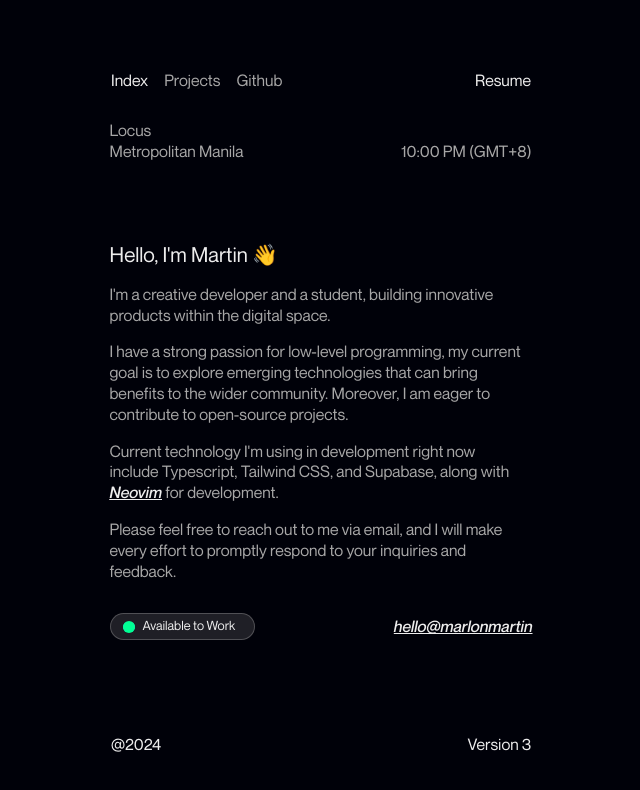
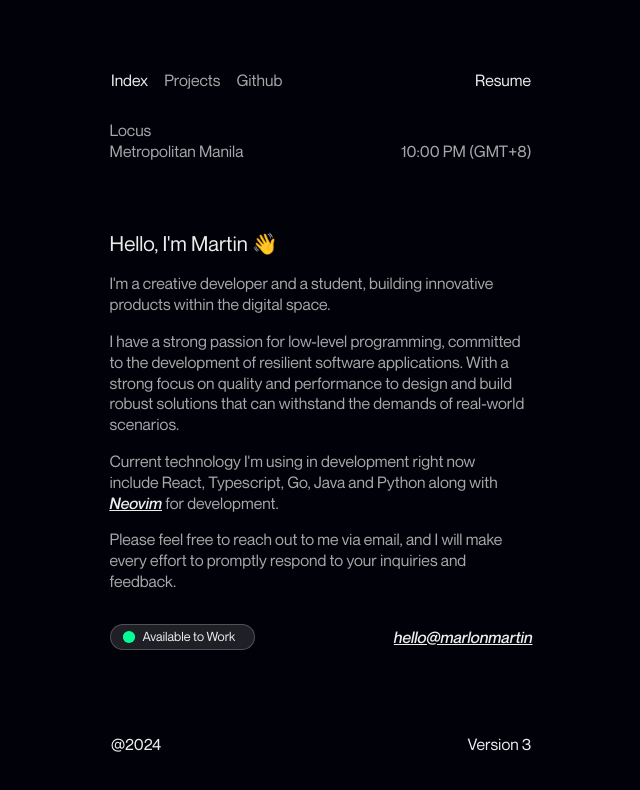
Before and after one commit to decimozs/mrlnmrtin, a Next.js app: page / in a window 1280 px wide. Shown: the top 790 px of the page, without its empty margins (319-959 px from the left). Built offline with nearby package versions, Linux system fonts and the light colour scheme.

Commit message:
chore: fix bio component details

```diff
--- a/src/components/fragments/Bio.tsx
+++ b/src/components/fragments/Bio.tsx
@@ -4,13 +4,14 @@ export default function Bio() {
   return (
     <div className="text-slate flex flex-col gap-4">
       <p className="max-w-[423px]">
-        I have a strong passion for low-level programming, my current goal is to
-        explore emerging technologies that can bring benefits to the wider
-        community. Moreover, I am eager to contribute to open-source projects.
+        I have a strong passion for low-level programming, committed to the
+        development of resilient software applications. With a strong focus on
+        quality and performance to design and build robust solutions that can
+        withstand the demands of real-world scenarios.
       </p>
       <p className="max-w-[406px]">
         Current technology I&apos;m using in development right now include
-        Typescript, Tailwind CSS, and Supabase, along with{" "}
+        React, Typescript, Go, Java and Python along with{" "}
         <span className="text-white underline italic cursor-pointer nvim btooltip">
           <a href="https://github.com/decimozs/minimal-gruvbox" target="_blank">
             Neovim
--- a/src/constants/index.ts
+++ b/src/constants/index.ts
@@ -110,7 +110,7 @@ const archiveItems: TArchiveProps[] = [
   },
   {
     title: "ART CLI",
-    href: "/https://github.com/decimozs/art-cli",
+    href: "https://github.com/decimozs/art-cli",
     year: 2023,
   },
   {
```
